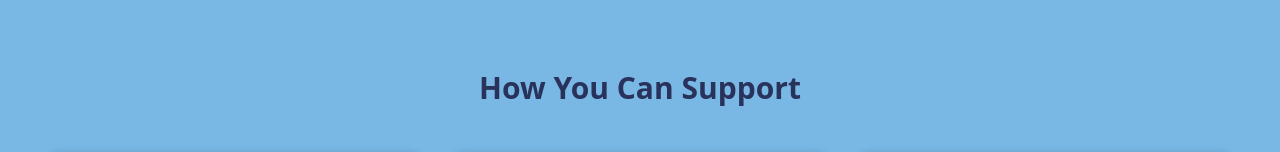
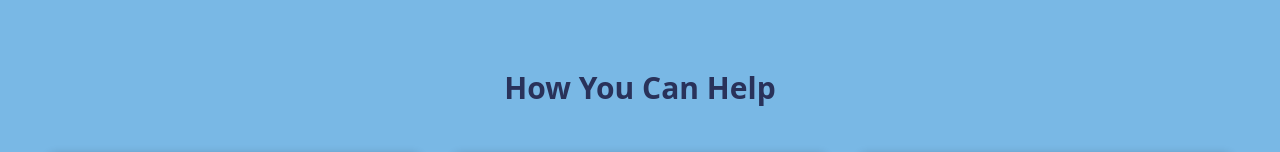
Before and after one commit to griffinm/yfws, a website built with Vite: page index.html in a window 1280 px wide. Shown: the part 1110-1262 px from the top of the page. Built offline with nearby package versions, Linux system fonts and the light colour scheme.

Commit message:
Copy change

```diff
--- a/index.html
+++ b/index.html
@@ -85,7 +85,7 @@
       <!-- Support Section -->
       <section id="support" class="text-primary-400 bg-primary-100 flex flex-col items-center w-full">
         <div class="flex flex-col gap-12 items-center max-w-7xl p-6 md:p-12">
-          <h2 class="text-3xl font-bold text-center text-primary-400">How You Can Support</h2>
+          <h2 class="text-3xl font-bold text-center text-primary-400">How You Can Help</h2>
           <div class="grid md:grid-cols-3 gap-8">
 
             <!-- Learn More -->
```
